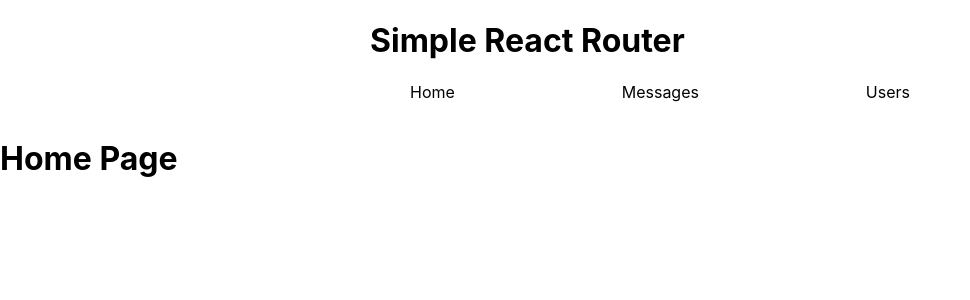
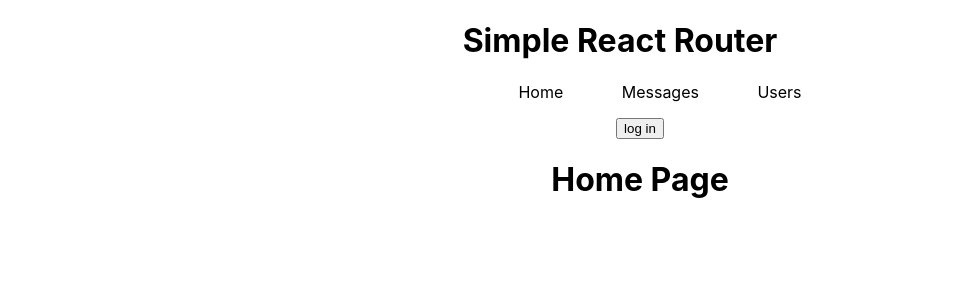
Before and after one commit to ismailonuraygan/simple-react-router, a React (Create React App) app: page /Pages/Home in a window 1280 px wide. Shown: the top 300 px of the page, without its empty margins (0-970 px from the left). Built offline with nearby package versions, Linux system fonts and the light colour scheme.

Commit message:
Redirecting in React Router and useHistory Hook

```diff
--- a/src/App.css
+++ b/src/App.css
@@ -6,9 +6,9 @@
 
 .nav{
   list-style-type: none;
-  width: 500px;
+  width: 400px;
   display: flex;
-  justify-content: space-between;
+  justify-content: space-evenly;
 }
 
 a {
--- a/src/App.js
+++ b/src/App.js
@@ -1,10 +1,11 @@
- import './App.css';
+import './App.css';
 import Header from './Header';
-import React from "react";
+import React, { useState } from "react";
 import {
   BrowserRouter as Router,
   Switch,
-  Route
+  Route,
+  Redirect
 } from "react-router-dom";
 import { Home } from './Home';
 import { Messages } from './Messages';
@@ -13,18 +14,30 @@ import NotFound from './NotFound';
 import { Post } from './Post';
 
 function App() {
+
+  const [login, setlogin] = useState(false)
+
   return (
     <Router basename="/Pages" >
-    <div className="App">
-      <Header/>
-    </div>
-      <Switch>
-        <Route path = "/Home" component={Home} exact/>
-        <Route path = "/Messages" component={Messages} />
-        <Route path = "/Users" component={Users} />
-        <Route path = "/post/:id" component={Post} />
-        <Route component={NotFound} />
-      </Switch>
+      <div className="App">
+        <Header />
+
+        <button onClick={() => setlogin(!login)} >
+          {login ? "log out" : "log in"}
+        </button>
+
+
+        <Switch>
+          <Route path="/Home" component={Home} exact />
+          <Route path="/Messages">
+            {<Messages login={login} />}
+          </Route>
+          {/*Or you can use useHistory Hook*/}
+          <Route path="/Users" component={Users} />
+          <Route path="/post/:id" component={Post} />
+          <Route component={NotFound} />
+        </Switch>
+      </div>
     </Router>
   );
 }
--- a/src/Header.js
+++ b/src/Header.js
@@ -4,7 +4,7 @@ import { Link } from 'react-router-dom'
 const Header = () => {
     return (
         <div>
-            <h1>Simple React Router</h1>
+            <h1 className="nav" >Simple React Router</h1>
             <ul className = "nav">
                 <li>
                     <Link to= "/Home">Home</Link>
--- a/src/Messages.js
+++ b/src/Messages.js
@@ -1,6 +1,16 @@
-import React from 'react'
+import React, { useEffect } from 'react'
+import { useHistory } from 'react-router'
 
-export const Messages = () => {
+export const Messages = ({login}) => {
+
+    const history = useHistory();
+
+    useEffect(() => {
+        if(!login) {
+            history.push("/Home")
+        }
+    },[])
+
     return (
         <div>
             <h1>Messages Page</h1>
```
